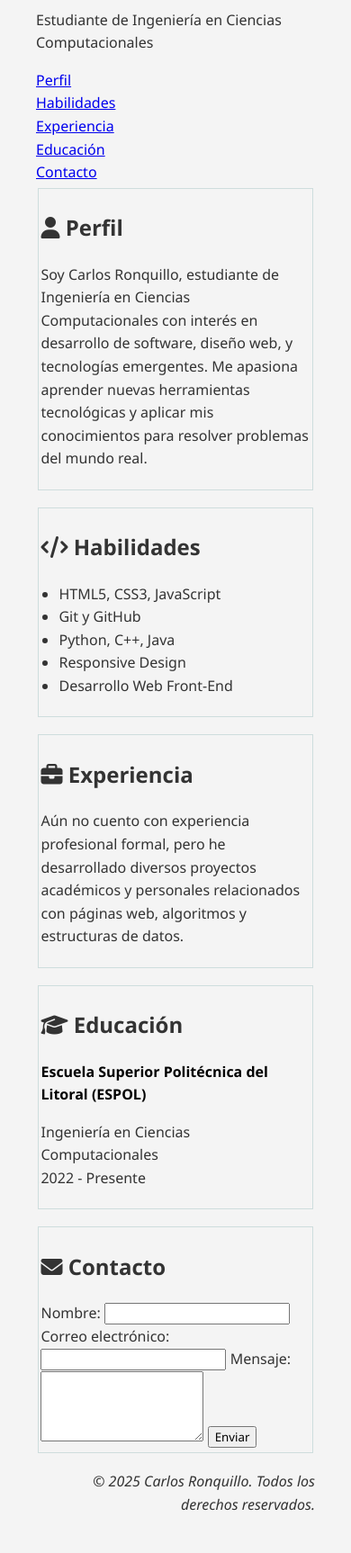
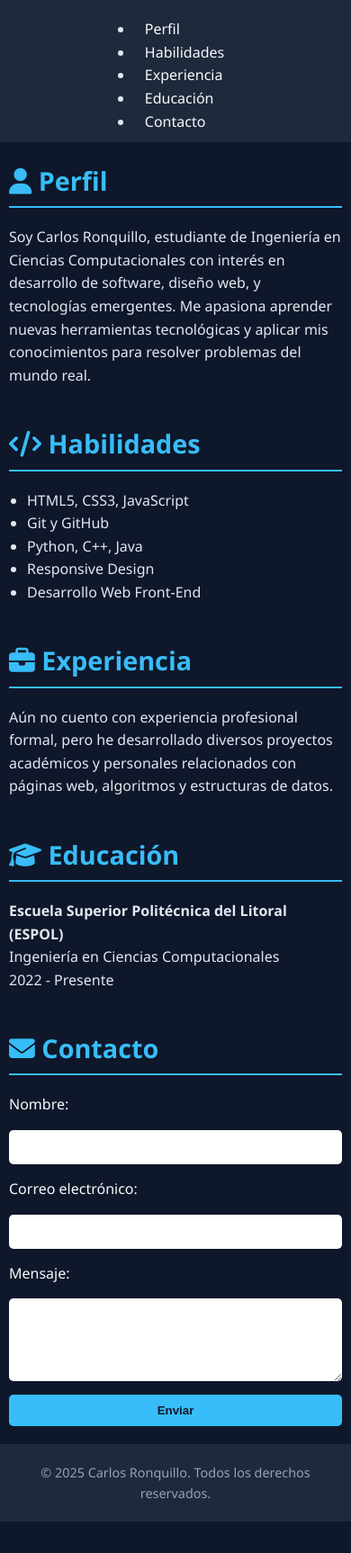
Before and after one commit to carrbrus/curriculum, a plain HTML site: page index.html in a window 390 px wide. Shown: the part 150-1876 px from the top of the page at 90% size. After the commit the page ends 1841 px from the top, so only its background shows below. Drawn offline with Linux system fonts and the light colour scheme; files that its build step writes are made by us from their sources.

Commit message:
Update style.css

```diff
--- a/stylesheets/style.css
+++ b/stylesheets/style.css
@@ -1,65 +1,165 @@
-/* Aplica a todos los elementos */
+/* General Reset */
 * {
-  font-family: "Segoe UI", Tahoma, Geneva, Verdana, sans-serif;
+  margin: 0;
+  padding: 0;
+  box-sizing: border-box;
 }
 
-/* Título principal */
-h1 {
-  text-align: center;
-  font-weight: bold;
+html {
+  scroll-behavior: smooth;
 }
 
-/* Imagen con ID 'photo' */
-#photo {
-  width: 8vw;
-  height: auto;
-}
-
-/* Subtítulos con clase 'subtitle' */
-.subtitle {
-  color: rgb(151 156 165 / 0.89);
-  text-transform: uppercase;
-}
-
-/* Estilos generales */
 body {
-  margin: 40px;
-  background-color: #f4f4f4;
-  color: #333;
+  font-family: 'Segoe UI', Tahoma, Geneva, Verdana, sans-serif;
+  background-color: #0f172a;
+  color: #f8fafc;
   line-height: 1.6;
 }
 
+/* Header */
+header {
+  background-color: #1e293b;
+  padding: 20px 0;
+  text-align: center;
+  box-shadow: 0 4px 6px rgba(0,0,0,0.1);
+}
+
+header h1 {
+  font-size: 2rem;
+  color: #38bdf8;
+}
+
+header p {
+  font-size: 1.1rem;
+  color: #cbd5e1;
+}
+
+/* Navigation */
+nav {
+  background-color: #1e293b;
+  display: flex;
+  justify-content: center;
+  gap: 20px;
+  flex-wrap: wrap;
+  padding: 10px;
+}
+
+nav a {
+  color: #f8fafc;
+  text-decoration: none;
+  font-weight: 500;
+  padding: 8px 12px;
+  border-radius: 5px;
+  transition: background 0.3s;
+}
+
+nav a:hover {
+  background-color: #334155;
+}
+
+/* Sections */
 section {
-  margin-top: 4px;
-  margin-right: 2px;
-  margin-left: 2px;
-  margin-bottom: 1.2rem; /* margen inferior con 1.2 veces el tamaño raíz */
+  padding: 40px 20px;
+  max-width: 1000px;
+  margin: auto;
+}
 
-  border: 0.2pt solid #cedddd;
+section h2 {
+  color: #38bdf8;
+  margin-bottom: 20px;
+  font-size: 1.8rem;
+  border-bottom: 2px solid #38bdf8;
+  padding-bottom: 5px;
+}
 
-  padding-top: 1.5%;
-  padding-bottom: 1.5%;
-  padding-right: 0.8%;
-  padding-left: 0.8%;
+section p, li {
+  font-size: 1rem;
+  color: #e2e8f0;
 }
 
 ul {
+  list-style-type: disc;
   padding-left: 20px;
 }
 
-strong {
-  color: #000;
+/* Skills */
+.skills ul {
+  display: grid;
+  grid-template-columns: repeat(auto-fit, minmax(150px, 1fr));
+  gap: 10px;
 }
 
-/* <p> descendiente de <footer>: alinear texto a la derecha y en itálica */
-footer p {
-  text-align: right;
-  font-style: italic;
+/* Projects */
+.projects article {
+  background-color: #1e293b;
+  padding: 15px;
+  margin-bottom: 20px;
+  border-radius: 10px;
+  box-shadow: 0 0 10px #0ea5e9;
 }
 
-/* <ul> hija inmediata de <nav>: eliminar viñetas */
-nav > ul {
-  list-style: none;
-  margin: 0;
-  padding: 0;
+.projects h3 {
+  color: #f472b6;
 }
+
+/* Contact */
+form {
+  display: flex;
+  flex-direction: column;
+  gap: 15px;
+}
+
+input, textarea {
+  padding: 10px;
+  border: none;
+  border-radius: 5px;
+  font-size: 1rem;
+}
+
+input:focus, textarea:focus {
+  outline: 2px solid #38bdf8;
+}
+
+button {
+  padding: 10px;
+  background-color: #38bdf8;
+  color: #0f172a;
+  font-weight: bold;
+  border: none;
+  border-radius: 5px;
+  cursor: pointer;
+  transition: background 0.3s;
+}
+
+button:hover {
+  background-color: #0ea5e9;
+}
+
+/* Footer */
+footer {
+  background-color: #1e293b;
+  text-align: center;
+  padding: 20px;
+  font-size: 0.9rem;
+  color: #94a3b8;
+}
+
+/* Responsive */
+@media (max-width: 768px) {
+  header h1 {
+    font-size: 1.5rem;
+  }
+
+  nav {
+    flex-direction: column;
+    align-items: center;
+  }
+
+  .skills ul {
+    grid-template-columns: 1fr;
+  }
+
+  section {
+    padding: 20px 10px;
+  }
+}
```
